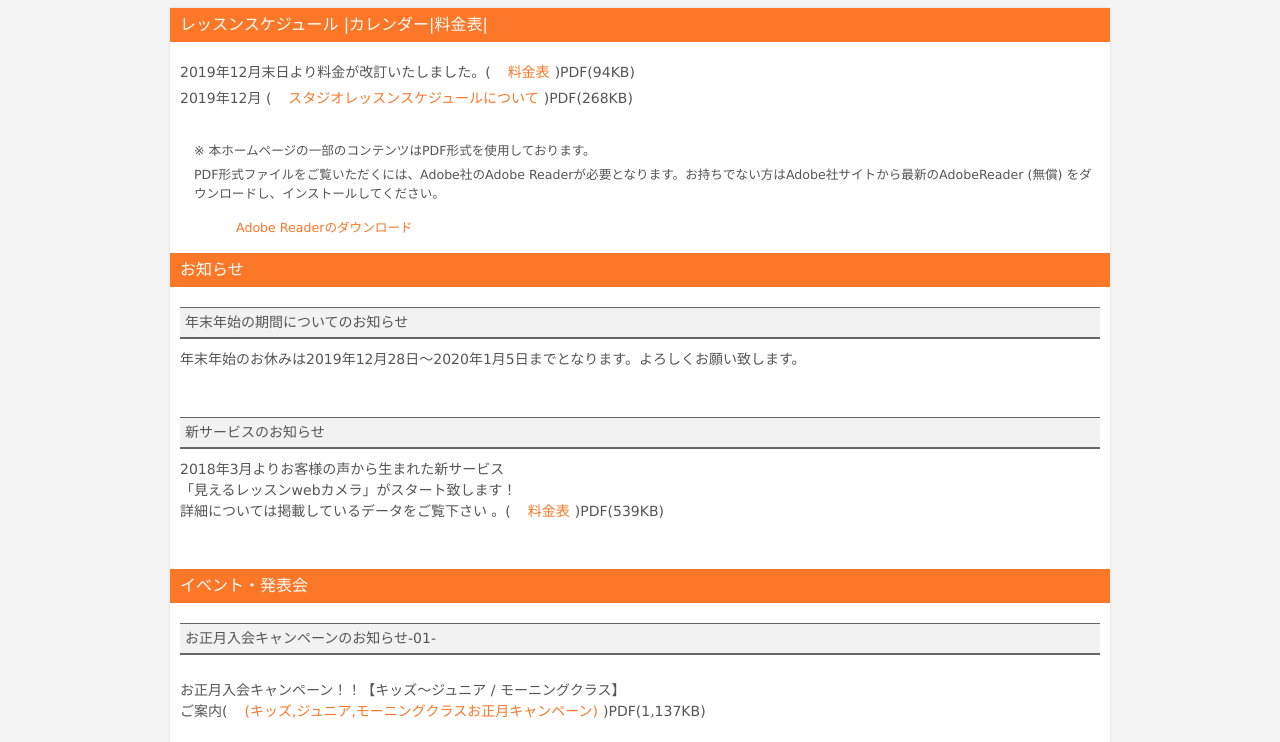
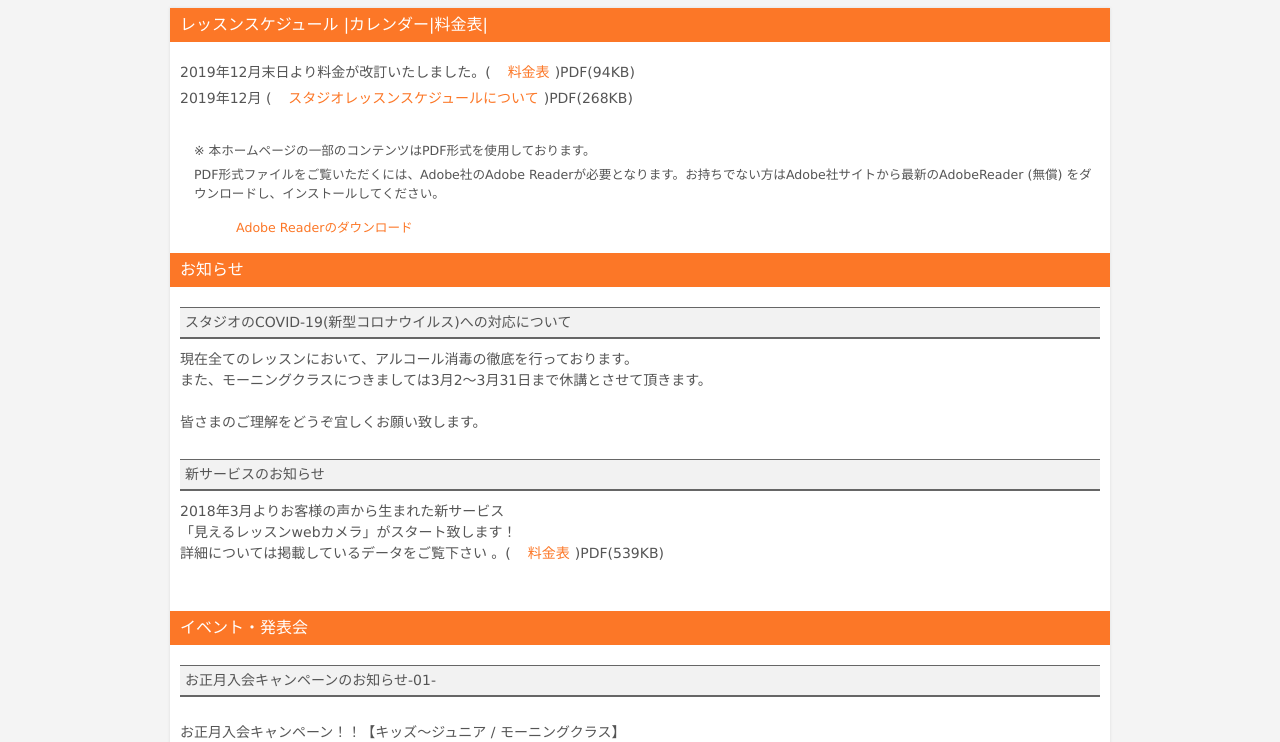
Before and after one commit to nobuko/erina, a plain HTML site: page schedule.html in a window 1280 px wide. Shown: the part 358-1100 px from the top of the page. Drawn offline with Linux system fonts and the light colour scheme.

Commit message:
新型コロナウイルス追記

```diff
--- a/schedule.html
+++ b/schedule.html
@@ -79,10 +79,18 @@
 
     <h3 class="heading">お知らせ</h3>
 
+     <h2 style="margin-bottom: 10px;">スタジオのCOVID-19(新型コロナウイルス)への対応について</h2>
+  <p>現在全てのレッスンにおいて、アルコール消毒の徹底を行っております。<br>
 
- <h2 style="margin-bottom: 10px;">年末年始の期間についてのお知らせ</h2>
+また、モーニングクラスにつきましては3月2～3月31日まで休講とさせて頂きます。<br>
+<br>
+
+皆さまのご理解をどうぞ宜しくお願い致します。
+<br><br></p>
+
+ <!--h2 style="margin-bottom: 10px;">年末年始の期間についてのお知らせ</h2>
   <p>年末年始のお休みは2019年12月28日～2020年1月5日までとなります。よろしくお願い致します。
-<br><br><br></p>
+<br><br><br></p-->
   <h2 style="margin-bottom: 10px;" id="webcamera">新サービスのお知らせ</h2>
    <p>  <p>
 2018年3月よりお客様の声から生まれた新サービス<br>
```
